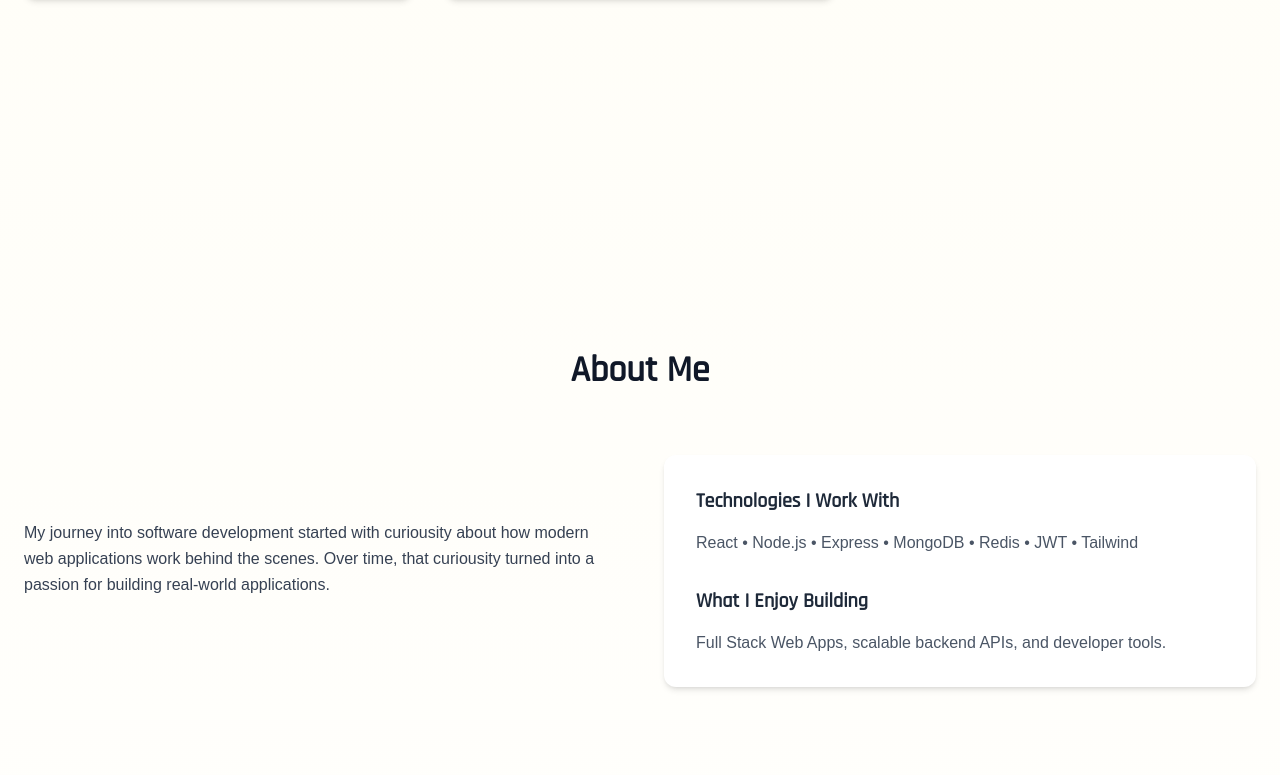
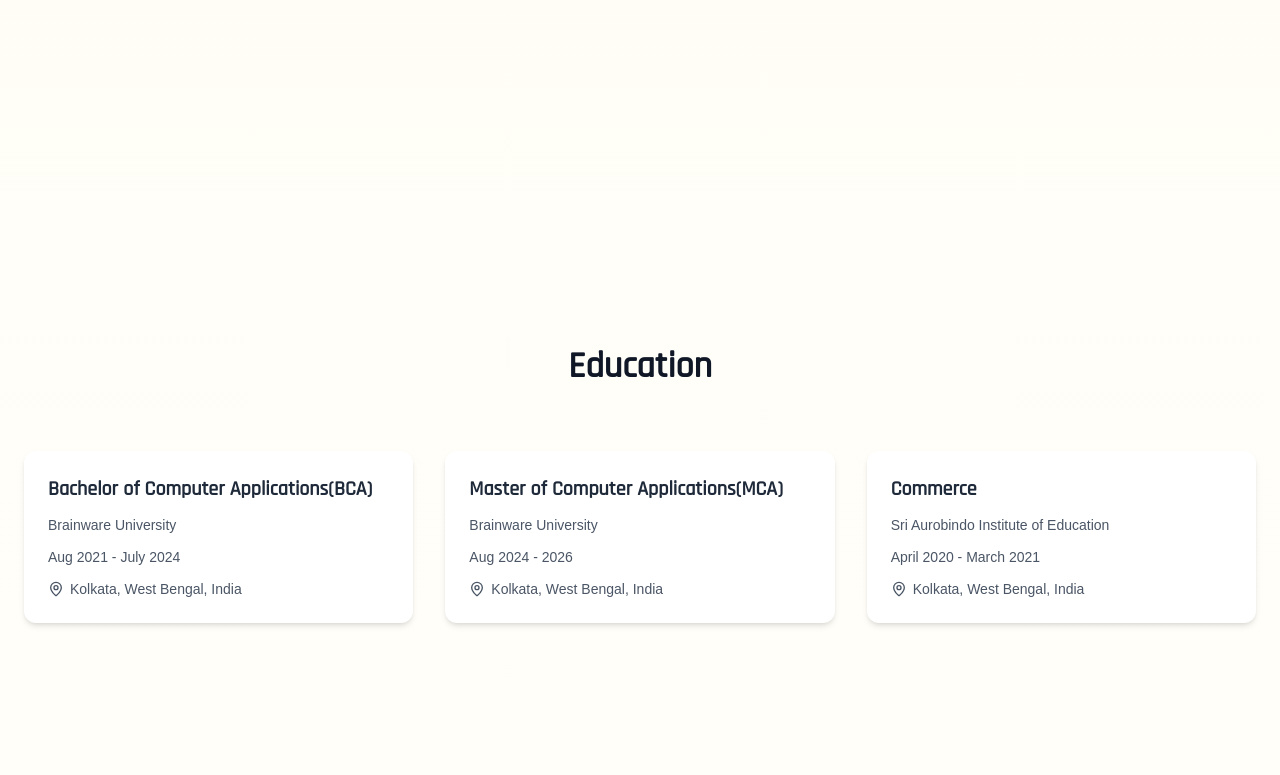
Before and after one commit to Shaptorshi/Portfolio, a React (Vite) app: page / in a window 1280 px wide. Shown: the part 2965-3740 px from the top of the page. Built offline with nearby package versions, Linux system fonts and the light colour scheme; a web font is replaced by a local one.

Commit message:
Final Changes

```diff
--- a/src/App.jsx
+++ b/src/App.jsx
@@ -4,7 +4,7 @@
 
   return (
     <>
-    <div className='min-h-screen bg-linear-to-b from-amber-50 to-white'>
+    <div className='min-h-screen bg-linear-to-b from-amber-50 to-white scroll-smooth'>
       <Home />
     </div>
     </>
--- a/src/Home.jsx
+++ b/src/Home.jsx
@@ -11,7 +11,7 @@
 const Home = () => {
   return (
     <div id='home'>
-      <div className='max-w-400 px-6 py-10 mx-auto space-y-32'>
+      <div className='max-w-460 px-6 py-10 mx-auto space-y-32'>
         <Navbar />
         <Hero />
         <Projects />
@@ -20,8 +20,8 @@
         <Education />
         <About />
         <Contacts />
+      </div>
         <Footer />
-      </div>
     </div>
   )
 }
--- a/src/components/education.jsx
+++ b/src/components/education.jsx
@@ -1,4 +1,5 @@
 import { motion } from 'framer-motion'
+import { MapPin } from 'lucide-react'
 
 const e = [
   {
@@ -12,12 +13,18 @@
     college: "Brainware University",
     duration: `Aug 2024 - ${new Date().getFullYear()}`,
     location: "Kolkata, West Bengal, India"
+  },
+  {
+    course: "Commerce",
+    college: "Sri Aurobindo Institute of Education",
+    duration: "April 2020 - March 2021",
+    location: "Kolkata, West Bengal, India"
   }
 ]
 
 const education = () => {
   return (
-    <div id='education' className='mb-60'>
+    <div id='education' className='mb-60 py-28'>
       <motion.section initial={{ opacity: 0, y: -20 }} whileInView={{ opacity: 1, y: 0 }} transition={{ duration: 0.5 }}>
         <h2 className='samurai-font text-4xl font-bold text-gray-900 text-center'>Education</h2>
         <div className='grid md:grid-cols-2 lg:grid-cols-3 gap-8 mt-16'>
@@ -27,6 +34,10 @@
                 <h3 className='samurai-font text-xl font-semibold mb-3 text-gray-800'>{education.course}</h3>
                 <h4 className='cascadia text-sm text-gray-600 mb-3'>{education.college}</h4>
                 <p className='cascadia text-sm text-gray-600'>{education.duration}</p>
+                <div className='flex items-center cascadia text-sm text-gray-600 mt-3 gap-1.5'>
+                  <MapPin size={16}/>
+                  <p >{education.location}</p>
+                </div>
               </motion.div>
             )
           })}
--- a/src/components/exp.jsx
+++ b/src/components/exp.jsx
@@ -17,7 +17,7 @@
 
 const exp = () => {
   return (
-    <div id='exp' className='mb-60'>
+    <div id='exp' className='mb-60 py-28'>
       <motion.section initial={{opacity:0,y:-20}} whileInView={{opacity:1,y:0}} transition={{duration:0.5}}>
 
         <h2 className='samurai-font text-4xl font-bold text-gray-900 text-center'>Experience</h2>
--- a/src/components/footer.jsx
+++ b/src/components/footer.jsx
@@ -3,7 +3,7 @@
 const footer = () => {
   return (
     <footer className='border-t border-gray-200 py-6 mt-20'>
-      <div className='max-w-6xl mx-auto px-6 text-gray-600 text-sm'>
+      <div className='max-w-full mx-auto px-6 text-gray-600 text-sm'>
         <div className='flex justify-between items-center'>
           <p className='cascadia'>
             © {new Date().getFullYear()}
--- a/src/components/navbar.jsx
+++ b/src/components/navbar.jsx
@@ -26,11 +26,14 @@
             </div>
             <AnimatePresence>
                 {open &&
-                    <motion.div initial={{opacity:0,y:-20}} animate={{opacity:1,y:0}} exit={{opacity:0,y:-20}} className='absolute right-6 top-16 w-56 bg-amber-10000 backdrop-blur-xl border border-white rounded-xl p-4'>
+                    <motion.div initial={{ opacity: 0, y: -20 }} animate={{ opacity: 1, y: 0 }} exit={{ opacity: 0, y: -20 }} className='absolute right-6 top-16 w-56 bg-amber-10000 backdrop-blur-xl border border-white rounded-xl p-4'>
 
                         <ul className='samurai-font flex flex-col gap-4 mt-4 md:hidden'>
                             <li className='hover:text-orange-400 transition duration-300 cursor-pointer'><a href="#home">Home</a></li>
                             <li className='hover:text-orange-400 transition duration-300 cursor-pointer'><a href="#projects">Projects</a></li>
+                            <li className='hover:text-orange-400 transition duration-300 cursor-pointer'><a href="#exp">Experience</a></li>
+                            <li className='hover:text-orange-400 transition duration-300 cursor-pointer'><a href="#skills">Skills</a></li>
+                            <li className='hover:text-orange-400 transition duration-300 cursor-pointer'><a href="#education">Education</a></li>
                             <li className='hover:text-orange-400 transition duration-300 cursor-pointer'><a href="#contacts">Contacts</a></li>
                             <li className='hover:text-orange-400 transition duration-300 cursor-pointer'><a href="#about">About</a></li>
                         </ul>
--- a/src/components/skills.jsx
+++ b/src/components/skills.jsx
@@ -25,7 +25,7 @@
 
 const skills = () => {
     return (
-        <div id='skills' className='mb-60'>
+        <div id='skills' className='mb-60 py-32'>
             <motion.section initial={{ opacity: 0, y: -20 }} whileInView={{ opacity: 1, y: 0 }} transition={{ duration: 0.5 }}>
                 <h2 className='samurai-font text-4xl font-bold text-gray-900 text-center'>Skills</h2>
                 <motion.div className='grid md:grid-cols-2 lg:grid-cols-3 gap-10 mt-16'>
--- a/src/index.css
+++ b/src/index.css
@@ -14,6 +14,12 @@
   -webkit-text-stroke: 1px rgba(0, 0, 0, 0.08);
   opacity: 1;
   letter-spacing: -0.1rem;
+}
+
+@layer base{
+  html{
+    scroll-behavior: smooth;
+  }
 }
 /* :root {
   font-family: system-ui, Avenir, Helvetica, Arial, sans-serif;
```
Also changed, not shown: src/components/about.jsx (line endings or trailing spaces).
